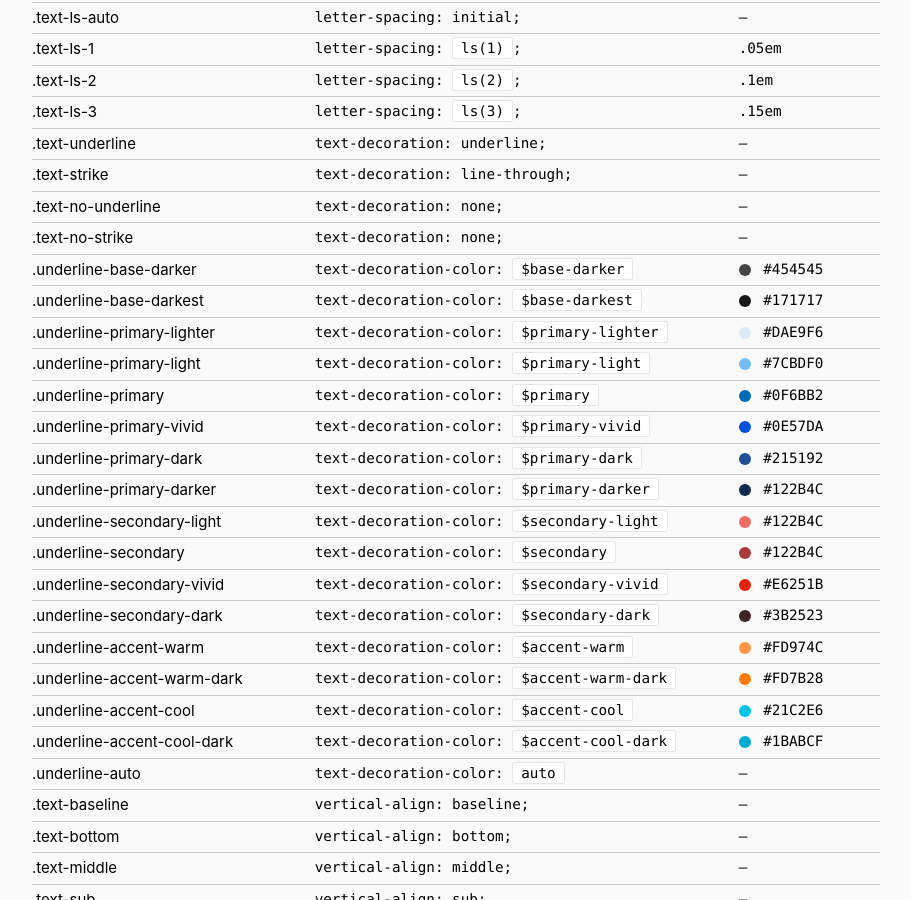
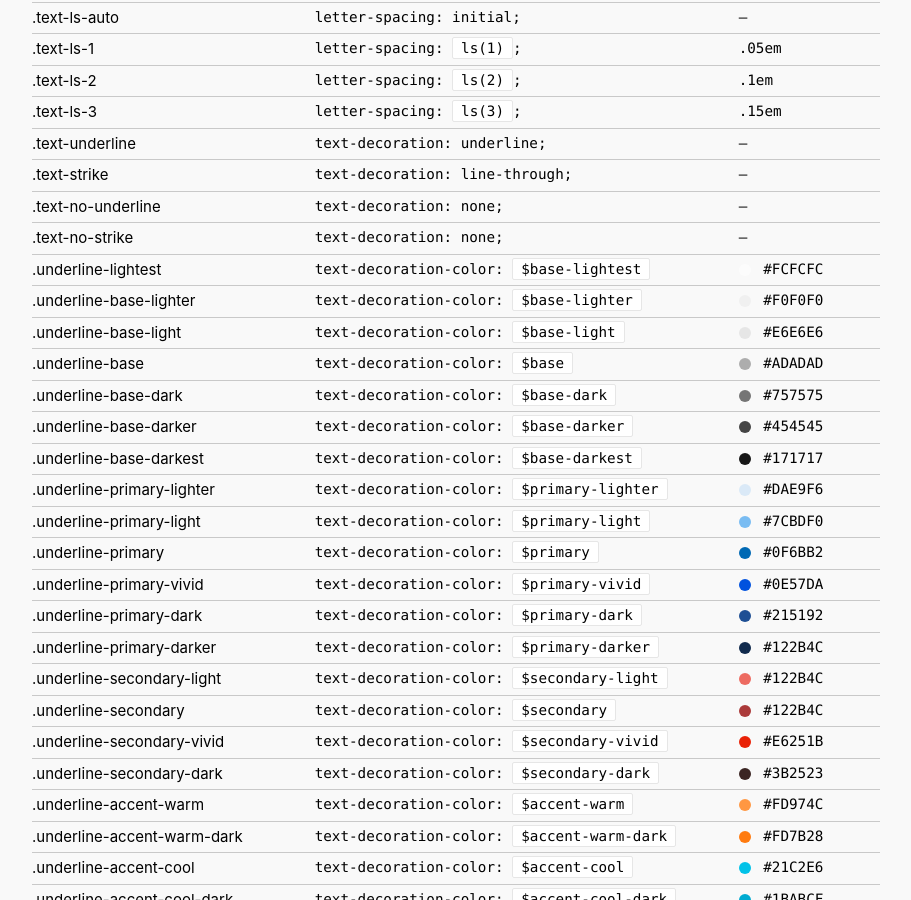
Before and after one commit to uswds/uswds-sandbox, a Jekyll site: the page built from _pages/uswds-utility-docs--text-style.md, in a window 1280 px wide and 900 px high, scrolled down 4204 px. Shown: the whole window, without its empty margins (184-1095 px from the left). Built offline with Jekyll 4.4.1, drawn with Linux system fonts in a browser that asks for light colours; some web fonts are replaced.

Commit message:
Coorect colors and order

```diff
--- a/_pages/uswds-utility-docs--text-style.md
+++ b/_pages/uswds-utility-docs--text-style.md
@@ -327,12 +327,48 @@ body_color: gray-2
         <dd class="output-css">text-decoration: none;</dd>
         <dd class="output-variable">—</dd>
 
+        <dt class="output-utility">.underline-lightest</dt>
+        <dd class="output-css">text-decoration-color: <span class="output-token">$base-lightest</span></dd>
+        <dd class="output-variable">
+          <span class="display-inline-block bg-base-lightest circle-105 text-middle margin-right-05"></span>
+          #FCFCFC
+        </dd>
+
+        <dt class="output-utility">.underline-base-lighter</dt>
+        <dd class="output-css">text-decoration-color: <span class="output-token">$base-lighter</span></dd>
+        <dd class="output-variable">
+          <span class="display-inline-block bg-base-lighter circle-105 text-middle margin-right-05"></span>
+          #F0F0F0
+        </dd>
+
+        <dt class="output-utility">.underline-base-light</dt>
+        <dd class="output-css">text-decoration-color: <span class="output-token">$base-light</span></dd>
+        <dd class="output-variable">
+          <span class="display-inline-block bg-base-light circle-105 text-middle margin-right-05"></span>
+          #E6E6E6
+        </dd>
+
+        <dt class="output-utility">.underline-base</dt>
+        <dd class="output-css">text-decoration-color: <span class="output-token">$base</span></dd>
+        <dd class="output-variable">
+          <span class="display-inline-block bg-base circle-105 text-middle margin-right-05"></span>
+          #ADADAD
+        </dd>
+
+        <dt class="output-utility">.underline-base-dark</dt>
+        <dd class="output-css">text-decoration-color: <span class="output-token">$base-dark</span></dd>
+        <dd class="output-variable">
+          <span class="display-inline-block bg-base-dark circle-105 text-middle margin-right-05"></span>
+          #757575
+        </dd>
+
         <dt class="output-utility">.underline-base-darker</dt>
-          <dd class="output-css">text-decoration-color: <span class="output-token">$base-darker</span></dd>
-          <dd class="output-variable">
-            <span class="display-inline-block bg-base-darker circle-105 text-middle margin-right-05"></span>
-            #454545
-          </dd>
+        <dd class="output-css">text-decoration-color: <span class="output-token">$base-darker</span></dd>
+        <dd class="output-variable">
+          <span class="display-inline-block bg-base-darker circle-105 text-middle margin-right-05"></span>
+          #454545
+        </dd>
+
         <dt class="output-utility">.underline-base-darkest</dt>
           <dd class="output-css">text-decoration-color: <span class="output-token">$base-darkest</span></dd>
           <dd class="output-variable">
```
